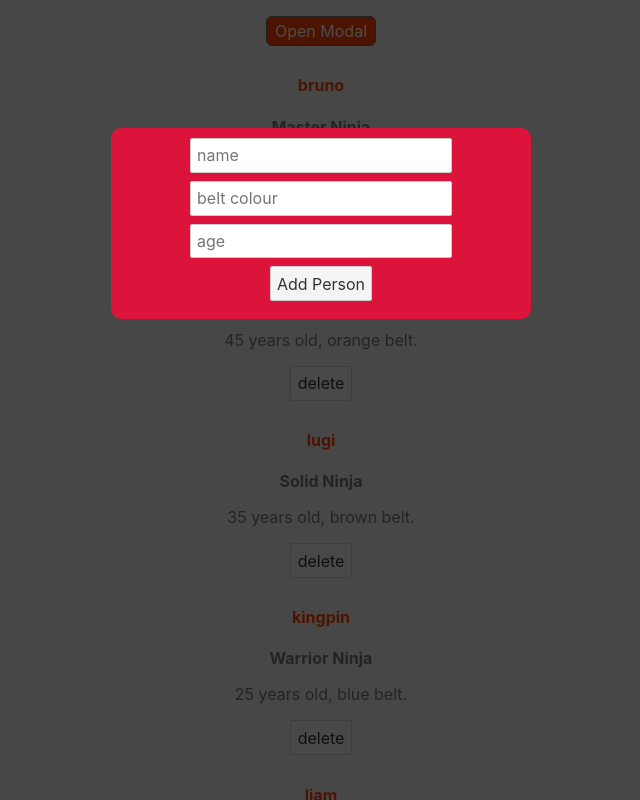
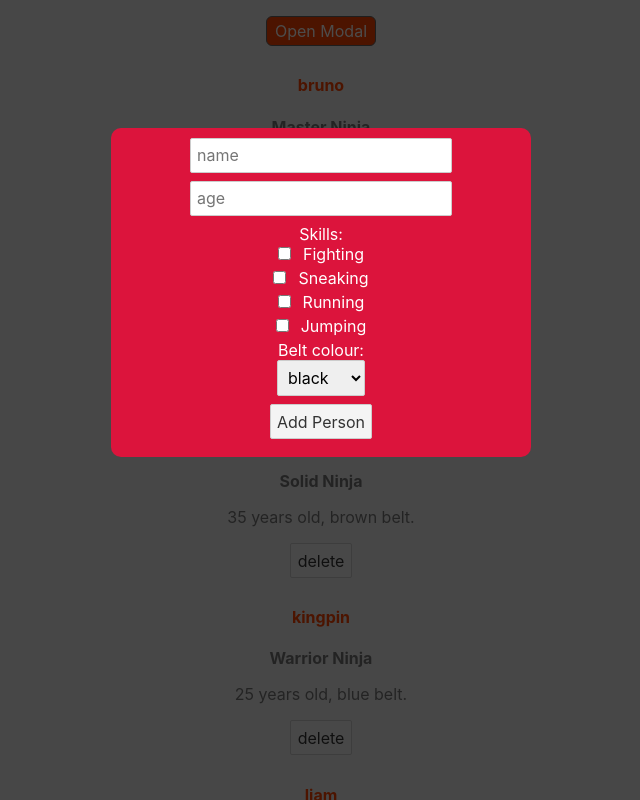
Before and after one commit to agungTuanany/svelte-netninja, a Svelte app: page / in a window 1280 px wide. Both pictures are taken after a click on the button "Open Modal". Shown: the top 800 px of the page, without its empty margins (319-959 px from the left). Built offline with nearby package versions, Linux system fonts and the light colour scheme.

Commit message:
feature(12-from): basic svelte form (part-2)
Using:
- checkboxes
- select-boxes

```diff
--- a/src/components/AddPersonForm.svelte
+++ b/src/components/AddPersonForm.svelte
@@ -3,8 +3,17 @@
     let beltColour;
     let age;
 
+    /*
+    let fighting =  false;
+    let sneaking =  false;
+    let running =  false;
+    let jumping =  false;
+   */
+
+    let skills = [];
+
     const handleSubmit = () => {
-            console.log(name, beltColour, age);
+            console.log(name, beltColour, age, skills);
         }
 </script>
 
@@ -18,12 +27,35 @@
 
     <form on:submit|preventDefault={handleSubmit}>
         <input type="text" placeholder="name" bind:value={name}>
-        <input type="text" placeholder="belt colour" bind:value={beltColour}>
         <input type="number" placeholder="age" bind:value={age}>
+
+
+        <!-- regular checkbox | weakness: use many binding attribute
+        <input class="checkbox" type="checkbox" bind:checked={fighting}>Fighting<br>
+        <input class="checkbox" type="checkbox" bind:checked={sneaking}>Sneaking<br>
+        <input class="checkbox" type="checkbox" bind:checked={running}>Running<br>
+        <input class="checkbox" type="checkbox" bind:checked={jumping}>Jumping<br>
+        -->
+
+        <label for="skills">Skills:</label>
+        <input class="checkbox" type="checkbox" bind:group={skills} value="fighting">Fighting<br>
+        <input class="checkbox" type="checkbox" bind:group={skills} value="sneaking">Sneaking<br>
+        <input class="checkbox" type="checkbox" bind:group={skills} value="running">Running<br>
+        <input class="checkbox" type="checkbox" bind:group={skills} value="jumping">Jumping<br>
+
+        <label for="belt">Belt colour:</label>
+        <select bind:value={beltColour}>
+            <option value="black">black</option>
+            <option value="orange">orange</option>
+            <option value="brown">brown</option>
+            <option value="white">white</option>
+        </select>
         <br>
         <button>Add Person</button>
     </form>
 </div>
 
 <style>
+    .checkbox {
+        margin-right: 0.75rem;
 </style>
```
